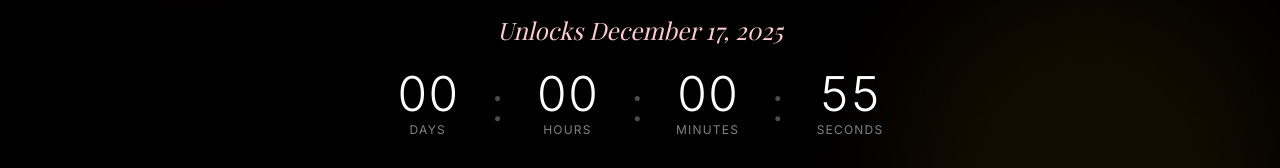
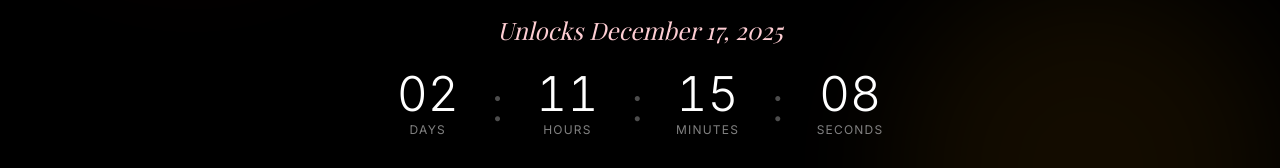
Before and after one commit to amil28/priya, a React (Vite) app: page / in a window 1280 px wide. Shown: the part 441-609 px from the top of the page. Built offline with nearby package versions, Linux system fonts and the light colour scheme; a web font is replaced by a local one.

Commit message:
final final commit

```diff
--- a/components/LockScreen.tsx
+++ b/components/LockScreen.tsx
@@ -115,8 +115,8 @@ const LockScreen: React.FC<LockScreenProps> = ({ onUnlock }) => {
   };
 
   useEffect(() => {
-    // Target Date: 60 seconds from now (for testing)
-    const target = new Date(Date.now() + 60 * 1000);
+    // Target Date: Dec 17, 2025
+    const target = new Date('2025-12-17T00:00:00');
 
     const timer = setInterval(() => {
       const now = new Date();
```
